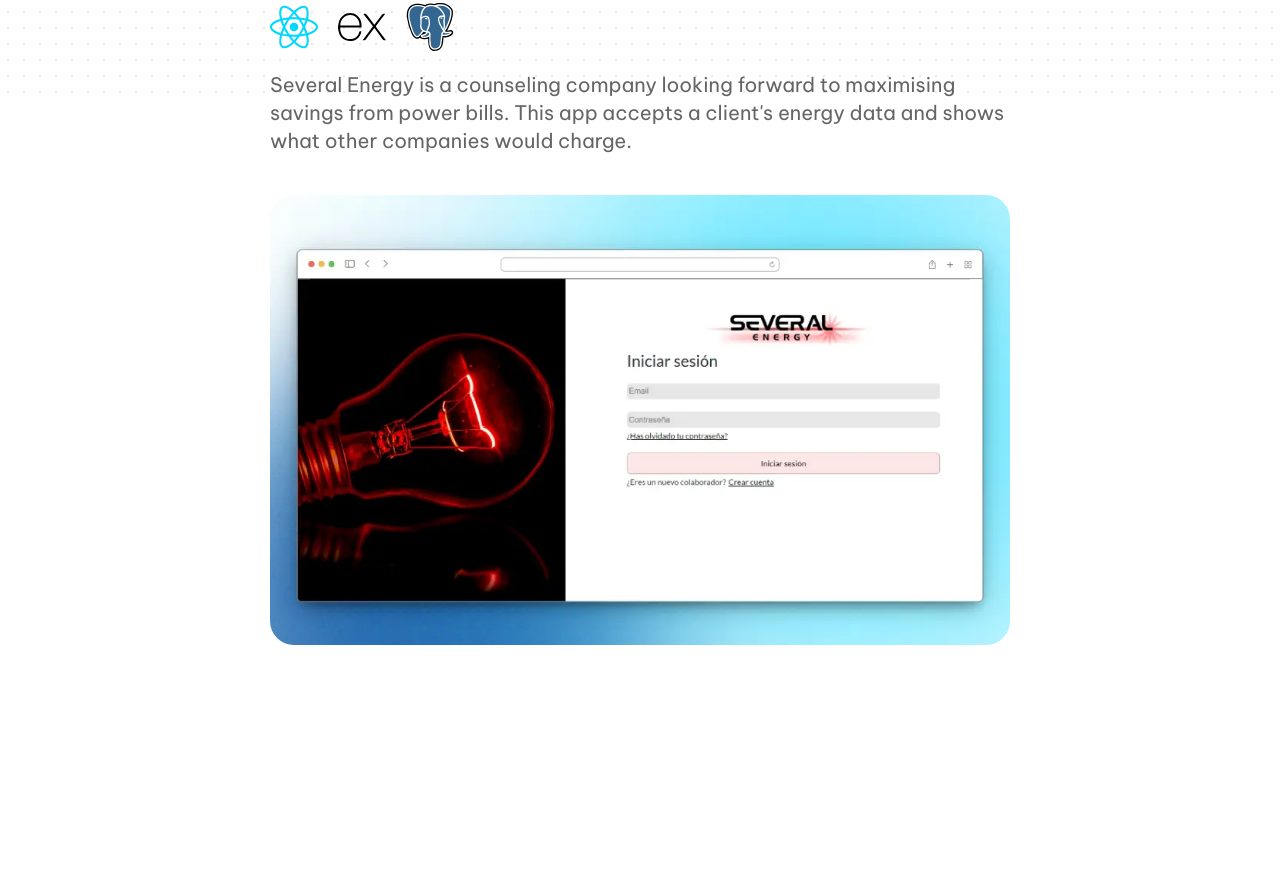
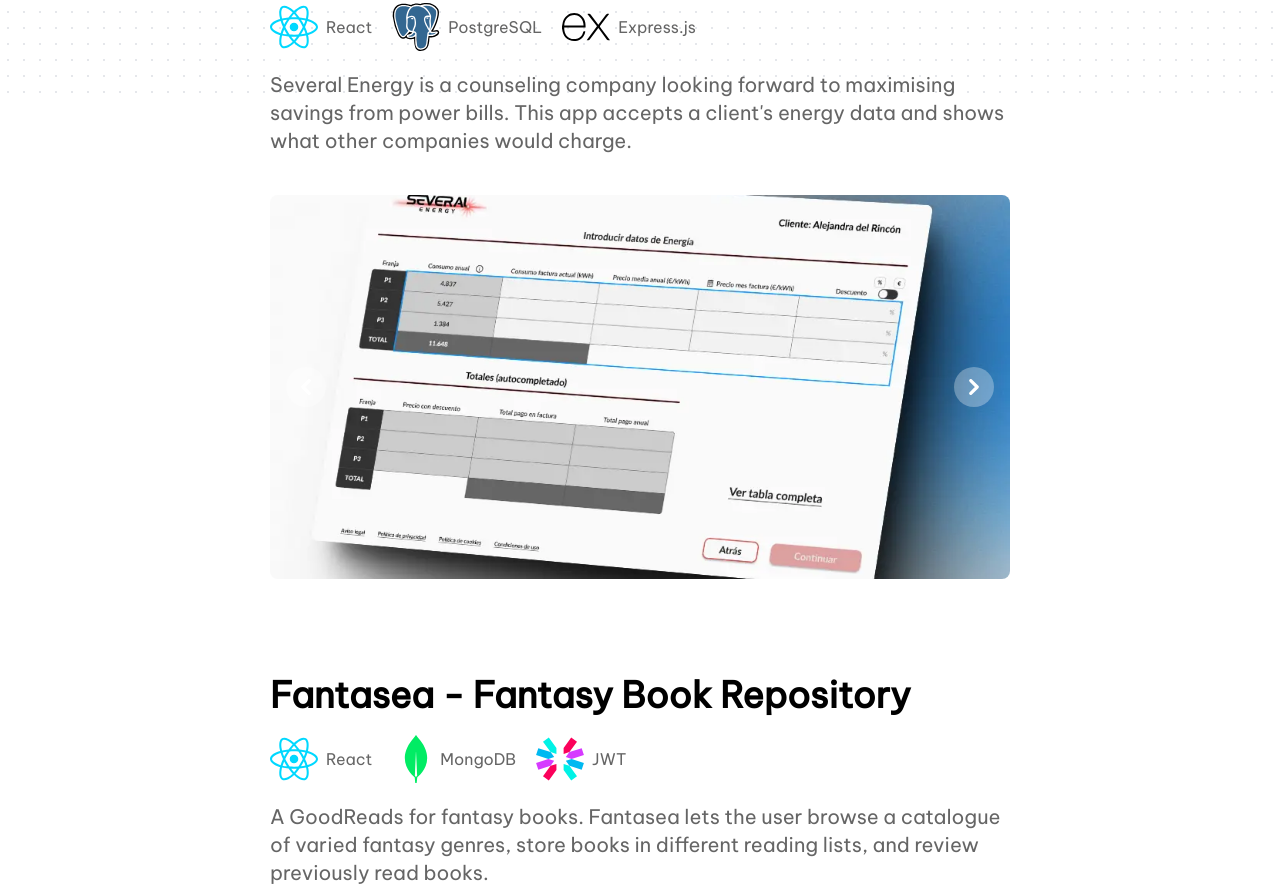
Before and after one commit to AntonioMangado/portfolio, an Astro site in the folder portfolio-dev/: page / in a window 1280 px wide. Shown: the part 700-1590 px from the top of the page. Before the commit the page ends 1345 px from the top, so only its background shows below. Built offline with nearby package versions, Linux system fonts and the light colour scheme; Astro itself is replaced by a stand-in of ours.

Commit message:
ADD/ carrousel and fantasea project

```diff
--- /dev/null
+++ b/portfolio-dev/src/components/Carrousel.astro
@@ -0,0 +1,34 @@
+<div id="gallery" class="relative w-full mb-10" data-carousel="static">
+    <!-- Carousel wrapper -->
+    <div class="relative h-56 overflow-hidden rounded-lg md:h-96">
+         <!-- Item 1 -->
+        <div class="hidden duration-700 ease-in-out" data-carousel-item>
+            <img src="/several_login.webp" class="absolute block max-w-full h-auto -translate-x-1/2 -translate-y-1/2 top-1/2 left-1/2" alt="">
+        </div>
+        <!-- Item 2 -->
+        <div class="hidden duration-700 ease-in-out" data-carousel-item="active">
+            <img src="/several_table.webp" class="absolute block max-w-full h-auto -translate-x-1/2 -translate-y-1/2 top-1/2 left-1/2" alt="">
+        </div>
+        <!-- Item 3 -->
+        <div class="hidden duration-700 ease-in-out" data-carousel-item>
+            <img src="/several_proposal.png" class="absolute block max-w-full h-auto -translate-x-1/2 -translate-y-1/2 top-1/2 left-1/2" alt="">
+        </div>
+    </div>
+    <!-- Slider controls -->
+    <button type="button" class="absolute top-0 start-0 z-30 flex items-center justify-center h-full px-4 cursor-pointer group focus:outline-none" data-carousel-prev>
+        <span class="inline-flex items-center justify-center w-10 h-10 rounded-full bg-white/30 dark:bg-gray-800/30 group-hover:bg-white/50 dark:group-hover:bg-gray-800/60 group-focus:ring-4 group-focus:ring-white dark:group-focus:ring-gray-800/70 group-focus:outline-none">
+            <svg class="w-4 h-4 text-white dark:text-gray-800 rtl:rotate-180" aria-hidden="true" xmlns="http://www.w3.org/2000/svg" fill="none" viewBox="0 0 6 10">
+                <path stroke="currentColor" stroke-linecap="round" stroke-linejoin="round" stroke-width="2" d="M5 1 1 5l4 4"/>
+            </svg>
+            <span class="sr-only">Previous</span>
+        </span>
+    </button>
+    <button type="button" class="absolute top-0 end-0 z-30 flex items-center justify-center h-full px-4 cursor-pointer group focus:outline-none" data-carousel-next>
+        <span class="inline-flex items-center justify-center w-10 h-10 rounded-full bg-white/30 dark:bg-gray-800/30 group-hover:bg-white/50 dark:group-hover:bg-gray-800/60 group-focus:ring-4 group-focus:ring-white dark:group-focus:ring-gray-800/70 group-focus:outline-none">
+            <svg class="w-4 h-4 text-white dark:text-gray-800 rtl:rotate-180" aria-hidden="true" xmlns="http://www.w3.org/2000/svg" fill="none" viewBox="0 0 6 10">
+                <path stroke="currentColor" stroke-linecap="round" stroke-linejoin="round" stroke-width="2" d="m1 9 4-4-4-4"/>
+            </svg>
+            <span class="sr-only">Next</span>
+        </span>
+    </button>
+</div>
--- /dev/null
+++ b/portfolio-dev/src/components/Fantasea.astro
@@ -0,0 +1,26 @@
+---
+import Carrousel from '../components/Carrousel.astro';
+import ReactIcon from '../components/icons/React.astro'
+import JWTIcon from '../components/icons/JWT.astro'
+import MongoDBIcon from '../components/icons/Mongo.astro'
+---
+
+<h2 class="text-4xl font-bold mt-24 mb-5">Fantasea - Fantasy Book Repository</h2>
+<div class="flex flex-row gap-x-5">
+    <div class="flex items-center gap-x-2 mb-5">
+        <ReactIcon class="size-12"/>
+        <p class="opacity-60">React</p>
+    </div>
+    <div class="flex items-center mb-5">
+        <MongoDBIcon class="size-12"/>
+        <p class="opacity-60">MongoDB</p>
+    </div>
+    <div class="flex items-center gap-x-2 mb-5">
+        <JWTIcon class="size-12"/>
+        <p class="opacity-60">JWT</p>
+    </div>
+
+
+</div>
+<p class="text-xl opacity-60 mb-10">A GoodReads for fantasy books. Fantasea lets the user browse a catalogue of varied fantasy genres, store books in different reading lists, and review previously read books.</p>
+<Carrousel />
--- /dev/null
+++ b/portfolio-dev/src/components/SeveralProject.astro
@@ -0,0 +1,26 @@
+---
+import Carrousel from '../components/Carrousel.astro';
+import ReactIcon from '../components/icons/React.astro'
+import ExpressIcon from '../components/icons/Express.astro'
+import SQLIcon from '../components/icons/SQL.astro'
+---
+
+<h2 class="text-4xl font-bold mt-8 mb-5">Several Energy - Power Bill Comparator</h2>
+<div class="flex flex-row gap-x-5">
+    <div class="flex items-center gap-x-2 mb-5">
+        <ReactIcon class="size-12"/>
+        <p class="opacity-60">React</p>
+    </div>
+    <div class="flex items-center gap-x-2 mb-5">
+        <SQLIcon class="size-12"/>
+        <p class="opacity-60">PostgreSQL</p>
+    </div>
+    <div class="flex items-center gap-x-2 mb-5">
+        <ExpressIcon class="size-12"/>
+        <p class="opacity-60">Express.js</p>
+    </div>
+
+
+</div>
+<p class="text-xl opacity-60 mb-10">Several Energy is a counseling company looking forward to maximising savings from power bills. This app accepts a client's energy data and shows what other companies would charge.</p>
+<Carrousel />
--- /dev/null
+++ b/portfolio-dev/src/components/icons/JWT.astro
@@ -0,0 +1,24 @@
+<svg
+ {...Astro.props}
+  viewBox="0 0 256 257"
+  width="256"
+  height="257"
+  xmlns="http://www.w3.org/2000/svg"
+  preserveAspectRatio="xMidYMid"
+  ><path
+    fill="#FFF"
+    d="M147.386 69.071 147.129 0h-38.515l.257 69.071 19.257 26.448zM108.871 187.442v69.328h38.515v-69.328l-19.258-26.447z"
+  ></path><path
+    fill="#00F2E6"
+    d="m147.386 187.442 40.57 55.976 31.069-22.596-40.57-55.975-31.069-10.015zM108.871 69.071 68.044 13.095 36.975 35.691l40.57 55.976 31.326 10.014z"
+  ></path><path
+    fill="#00B9F1"
+    d="M77.545 91.667 11.811 70.355 0 106.816l65.733 21.569 31.069-10.271zM159.198 138.399l19.257 26.448 65.734 21.311L256 149.697l-65.733-21.312z"
+  ></path><path
+    fill="#D63AFF"
+    d="M190.267 128.385 256 106.816l-11.811-36.461-65.734 21.312-19.257 26.447zM65.733 128.385 0 149.697l11.811 36.461 65.734-21.311 19.257-26.448z"
+  ></path><path
+    fill="#FB015B"
+    d="m77.545 164.847-40.57 55.975 31.069 22.596 40.827-55.976v-32.61zM178.455 91.667l40.57-55.976-31.069-22.596-40.57 55.976v32.61z"
+  ></path></svg
+>
--- /dev/null
+++ b/portfolio-dev/src/components/icons/Mongo.astro
@@ -0,0 +1,12 @@
+<svg
+{...Astro.props}
+  viewBox="0 0 256 549"
+  xmlns="http://www.w3.org/2000/svg"
+  width="256"
+  height="549"
+  preserveAspectRatio="xMidYMid"
+  ><path
+    fill="#01EC64"
+    d="M175.622 61.108C152.612 33.807 132.797 6.078 128.749.32a1.03 1.03 0 0 0-1.492 0c-4.048 5.759-23.863 33.487-46.874 60.788-197.507 251.896 31.108 421.89 31.108 421.89l1.917 1.28c1.704 26.234 5.966 63.988 5.966 63.988h17.045s4.26-37.54 5.965-63.987l1.918-1.494c.213.214 228.828-169.78 31.32-421.677Zm-47.726 418.05s-10.227-8.744-12.997-13.222v-.428l12.358-274.292c0-.853 1.279-.853 1.279 0l12.357 274.292v.428c-2.77 4.478-12.997 13.223-12.997 13.223Z"
+  ></path></svg
+>
--- a/portfolio-dev/src/layouts/Layout.astro
+++ b/portfolio-dev/src/layouts/Layout.astro
@@ -15,6 +15,7 @@ const { title } = Astro.props;
 		<meta name="description" content="Astro description" />
 		<meta name="viewport" content="width=device-width" />
 		<link rel="icon" type="image/svg+xml" href="/favicon.svg" />
+		<link href="https://cdnjs.cloudflare.com/ajax/libs/flowbite/2.2.1/flowbite.min.css" rel="stylesheet" />
 		<meta name="generator" content={Astro.generator} />
 		<title>{title}</title>
 	</head>
@@ -22,6 +23,7 @@ const { title } = Astro.props;
 		<Header />
 		<div class="absolute inset-0 -z-10 h-full w-full bg-white bg-[radial-gradient(#e5e7eb_1px,transparent_1px)] [background-size:16px_16px]"></div>
 		<slot />
+		<script src="https://cdnjs.cloudflare.com/ajax/libs/flowbite/2.2.1/flowbite.min.js"></script>
 	</body>
 </html>
 
--- a/portfolio-dev/src/pages/index.astro
+++ b/portfolio-dev/src/pages/index.astro
@@ -1,13 +1,14 @@
 ---
 import Layout from '../layouts/Layout.astro';
 import Badge from '../components/Badge.astro';
+
 import LinkedInIcon from '../components/icons/LinkedIn.astro'
 import GitHubIcon from '../components/icons/GitHub.astro'
 import EmailIcon from '../components/icons/Email.astro'
 import ProjectsIcon from '../components/icons/Projects.astro'
-import ReactIcon from '../components/icons/React.astro'
-import ExpressIcon from '../components/icons/Express.astro'
-import SQLIcon from '../components/icons/SQL.astro'
+import SeveralProject from '../components/SeveralProject.astro'
+import Fantasea from '../components/Fantasea.astro'
+
 ---
 
 <Layout title="Dev Portfolio - Antonio Mangado">
@@ -37,14 +38,8 @@ import SQLIcon from '../components/icons/SQL.astro'
 
 		<section class="w-full lg:w-[740px] mt-28">
 			<p class="opacity-60 flex flex-row gap-x-3 items-center"><ProjectsIcon />Latest projects</p>
-			<h2 class="text-4xl font-bold mt-8 mb-5">Several Energy - Power Bill Comparator</h2>
-			<div class="flex flex-row gap-x-5">
-				<ReactIcon class="size-12 mb-5"/>
-				<ExpressIcon class="size-12 mb-5"/>
-				<SQLIcon class="size-12 mb-5"/>
-			</div>
-			<p class="text-xl opacity-60 mb-10">Several Energy is a counseling company looking forward to maximising savings from power bills. This app accepts a client's energy data and shows what other companies would charge.</p>
-			<img src="/6shots_so.webp" alt="several-app" class="rounded-3xl h-[450px] w-full object-cover">
+			<SeveralProject />
+			<Fantasea />
 		</section>
 	</main>
 </Layout>
```
Also changed, not shown: portfolio-dev/public/6shots_so.webp (deleted), portfolio-dev/public/several_login.webp (added), portfolio-dev/public/several_proposal.png (added), portfolio-dev/public/several_table.webp (added).
